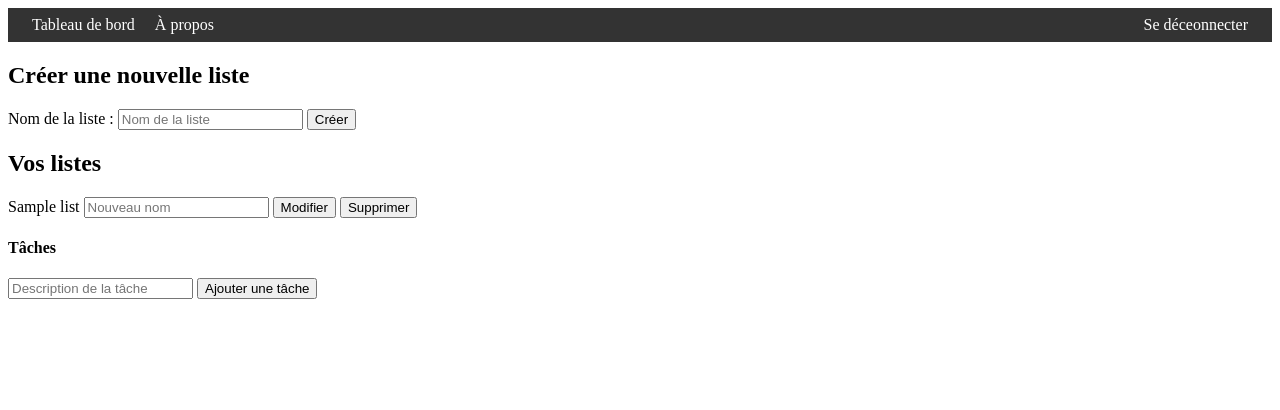
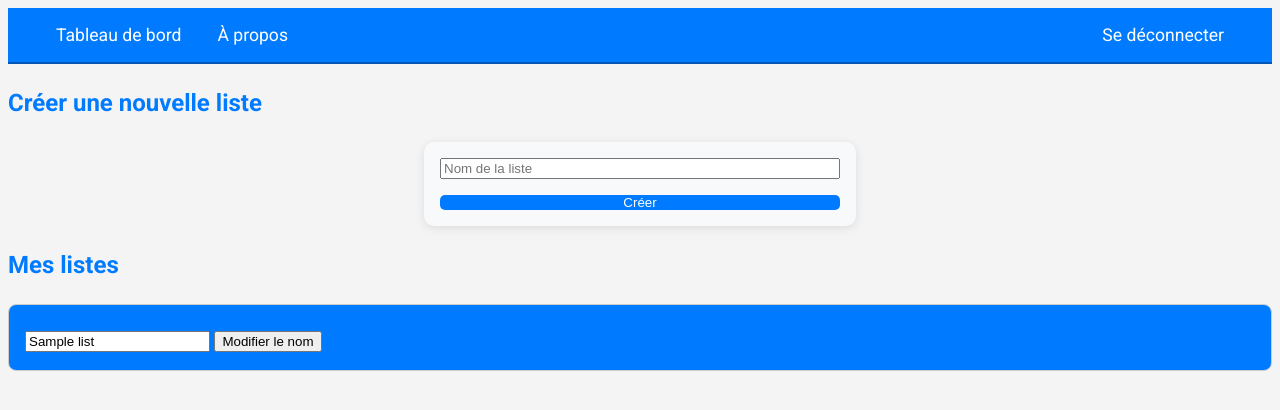
Before and after one commit to CharlesDum/GLO3202_todo, a Flask app: page / in a window 1280 px wide. Shown: the top 410 px of the page. Run offline with Flask 3, Linux system fonts and the light colour scheme; the visitor is signed in with stand-in values (Sample User, id 1); a database or web service that is not in the repository returns one stand-in record (values such as "Sample title").

Commit message:
Ajoute style pour le tableau de bord

```diff
--- a/app/__init__.py
+++ b/app/__init__.py
@@ -17,8 +17,8 @@ def create_app():
     app.config["SECRET_KEY"] = os.getenv('SECRET_KEY')
 
     mongo.init_app(app)
+    login_manager.init_app(app)
 
-    login_manager.init_app(app)
     login_manager.login_view = "login"
 
     return app
--- a/app/routes.py
+++ b/app/routes.py
@@ -19,7 +19,7 @@ def register_routes(app):
                     ]
             for list in lists:
                 list["_id"] = str(list["_id"])
-            return render_template("dashboard.html", username = current_user.username, lists=lists)
+            return render_template("dashboard.html", username=current_user.username, lists=lists)
         return render_template("index.html")
 
     @app.route("/about")
--- /dev/null
+++ b/app/static/script.js
@@ -0,0 +1,24 @@
+document.addEventListener("DOMContentLoaded", function() {
+    const accordions = document.querySelectorAll('.accordion-header')
+
+    accordions.forEach(accordion => {
+        accordion.addEventListener('click', function() {
+            const content = this.nextElementSibling
+
+            const isActive = content.style.display === 'block'
+
+            if (!isActive) {
+                content.style.display = 'block'
+            } else {
+                content.style.display = 'none'
+            }
+        })
+    })
+})
+
+document.querySelectorAll('.accordion-header').forEach(header => {
+    header.addEventListener('click', function() {
+        const item = header.parentElement;
+        item.classList.toggle('open');
+    });
+});
--- a/app/static/style.css
+++ b/app/static/style.css
@@ -1,8 +1,94 @@
 /* Style général */
+body {
+    font-family: 'Roboto', sans-serif;
+    background-color: #f4f4f4;
+    color: #333;
+    line-height: 1.6;
+}
+
+h2 {
+    color: #007bff;
+    font-size: 1.5rem;
+}
+
 ul {
     list-style-type: none;
     padding: 0;
     margin: 0;
+}
+
+/* Style pour les fomulaires */
+.form-create-list {
+    display: flex;
+    flex-direction: column;
+    gap: 1rem;
+    max-width: 400px;
+    margin: 0 auto;
+    padding: 1rem;
+    background-color: #f8f9fa;
+    border-radius: 10px;
+    box-shadow: 0 2px 10px rgba(0, 0, 0, 0.1);
+}
+
+.fomr-create-list input,
+.form-create-list button {
+    padding: 0;
+    border-radius: 5px;
+    border: 1px solid #ccc;
+}
+
+.form-create-list button {
+    background-color: #007bff;
+    color: white;
+    border: none;
+    cursor: pointer;
+}
+
+.form-create-list button:hover {
+    background-color: #0056b3;
+}
+
+/* Style pour les boutons */
+.update-button {
+    background-color: #007bff;
+    color: white;
+    padding: 0.5rem 1rem;
+    border: none;
+    border-radius: 5px;
+    cursor: pointer;
+    transition: background-color 0.3s ease;
+}
+
+.update-button:hover {
+    background-color: #0056b3;
+}
+
+.delete-button {
+    background-color: #dc3545;
+    color: white;
+    padding: 0.5rem 1rem;
+    border: none;
+    border-radius: 5px;
+    cursor: pointer;
+    transition: background-color 0.3s ease;
+}
+
+.delete-button:hover {
+    background-color: #c82333;
+}
+
+.add-button {
+    background-color: #28a745;
+    color: white;
+    padding: 0.5rem 1rem;
+    border: none;
+    border-radius: 5px;
+    cursor: pointer;
+    transition: background-color 0.3s ease;
+}
+
+.add-button:hover {
+    background-color: #218838;
 }
 
 /* Style pour la navbar */
@@ -10,26 +96,32 @@ ul {
     display: flex;
     justify-content: space-between;
     align-items: center;
-    background-color: #333;
-    padding: 0.5rem 1rem;
+    background-color: #007bff;
+    padding: 0.8rem 2rem;
+    border-bottom: 2px solid #0056b3
 }
 
 .navbar a {
     color: white;
     text-decoration: none;
-    margin: 0 0.5rem;
+    margin: 0 1rem;
+    font-size: 1.1rem;
 }
 
 .navbar a:hover {
     text-decoration: underline;
+    color: #ffd700;
 }
 
 /* Style des messages flash */
 .flash-message {
-    padding: 0.5rem;
+    padding: 1rem;
     margin: 0.5rem 0;
     border: 1px solid;
     border-radius: 5px;
+    display: flex;
+    align-items: center;
+    font-size: 1rem;
 }
 
 .flash-message.success {
@@ -43,3 +135,61 @@ ul {
     background-color: #f8d7da;
     border-color: #f5c6cb
 }
+
+.flash-message i {
+    margin-right: 0.5rem;
+}
+
+/* Accordéon */
+.accordion {
+    margin-top: 20px;
+}
+
+.accordion-item {
+    border: 1px solid #ccc;
+    margin-bottom: 10px;
+    border-radius: 8px;
+    overflow: hidden;
+    background-color: #f9f9f9;
+    transition: background-color 0.3s ease;
+}
+
+.accordion-item:hover {
+    background-color: #e9ecef;
+}
+
+.accordion-header {
+    background-color: #007bff;
+    color: white;
+    padding: 1rem;
+    cursor: pointer;
+    width: 100%;
+    border: none;
+    text-align: left;
+    outline: none;
+    font-size: 1.1rem;
+}
+
+.accordion-header:hover {
+    background-color: #0056b3;
+}
+
+.accordion-content {
+    display: none;
+    padding: 1rem;
+    background-color: #f1f1f1;
+}
+
+.accordion-item.open .accordion-content {
+    display: block;
+}
+
+.accordion-item button {
+    margin-top: 10px;
+}
+
+.accordion-content ul {
+    list-style: none;
+    padding: 0;
+    margin: 0;
+}
--- a/app/templates/base.html
+++ b/app/templates/base.html
@@ -4,6 +4,7 @@
     <meta charset="UTF-8">
     <meta name="viewport" content="width=device-width, initial-scale=1.0">
     <title>Todo App</title>
+    <link href="https://fonts.googleapis.com/css2?family=Roboto:wght@400;500;700&display=swap" rel="stylesheet">
     <link rel="stylesheet" href="{{ url_for('static', filename='style.css') }}">
 </head>
 <body>
@@ -16,7 +17,7 @@
         </div>
         <div>
             {% if current_user.is_authenticated %}
-                <a href="{{ url_for('logout') }}">Se déceonnecter</a>
+                <a href="{{ url_for('logout') }}">Se déconnecter</a>
             {% else %}
                 <a href="{{ url_for('login') }}">Se connecter</a>
                 <a href="{{ url_for('signup') }}">S'inscrire</a>
@@ -39,5 +40,7 @@
 
     {% endblock %}
 
+    <script src="{{ url_for('static', filename='script.js') }}"></script>
+
 </body>
 </html>
--- a/app/templates/dashboard.html
+++ b/app/templates/dashboard.html
@@ -3,53 +3,45 @@
 {% block content %}
     <!-- Formulaire pour créer une nouvelle liste -->
     <h2>Créer une nouvelle liste</h2>
-    <form action="{{ url_for('create_list') }}" method="POST">
-    <label for="listName">Nom de la liste :</label>
+    <form action="{{ url_for('create_list') }}" method="POST" class="form-create-list">
     <input type="text" id="listName" name="name" placeholder="Nom de la liste" required>
     <button type="submit">Créer</button>
     </form>
 
     <!-- Afficher les listes existantes -->
-    <h2>Vos listes</h2>
-    <ul>
+    <h2>Mes listes</h2>
+    <div class="accordion">
         {% for todo_list in lists %}
-            <li>
-                {{ todo_list.name }}
-                <form action="{{ url_for('handle_list', list_id=todo_list._id) }}" method="POST" style="display: inline;">
-                    <input type="text" name="name" placeholder="Nouveau nom" required>
-                    <input type="hidden", name="action" value="update">
-                    <button type="submit">Modifier</button>
+        <div class="accordion-item">
+            <div class="accordion-header">
+                <form action="{{ url_for('handle_list', list_id=todo_list._id) }}" method="POST">
+                    <input type="text" name="name" value="{{ todo_list.name }}" required>
+                    <button type="submit" name="action" value="update">Modifier le nom</button>
                 </form>
-                <form action="{{ url_for('handle_list', list_id=todo_list._id) }}" method="POST" style="display: inline;">
-                    <input type="hidden" name="action" value="delete">
-                    <button type="submit" onclick="return confirm('Voulez-vous vraiment supprimer cette liste ?');">Supprimer</button>
-                </form>
-
-                <!-- Tâches associées -->
-                <h4>Tâches</h4>
+            </div>
+            <div class="accordion-content">
                 <ul>
                     {% for task in todo_list.tasks %}
+                    <!-- Tâches associées -->
                     <li>
-                        <form action="{{ url_for('handle_task', list_id=todo_list._id, task_id=task._id) }}" method="POST" style="display: inline">
-                            <input type="text" name="description" value="{{ task.description }}">
+                        <form action="{{ url_for('handle_task', list_id=todo_list._id, task_id=task._id) }}" method="POST">
+                            <input type="text" name="description" value="{{ task.description }}" {% if task.completed %}readonly{% endif %}>
                             <input type="checkbox" name="completed" {% if task.completed %}checked{% endif %}>
-                            <input type="hidden" name="action" value="update">
-                            <button type="submit">Mettre à jour</button>
-                        </form>
-                        <form action="{{ url_for('handle_task', list_id=todo_list._id, task_id=task._id) }}" method="POST" style="display: inline;">
-                            <input type="hidden" name="action" value="delete">
-                            <button type="submit" onclick="return confirm('Voulez-vous vraiment supprimer cette tâche ?');">Supprimer</button>
+                            <button type="submit" name="action" value="update" class="update-button">Mettre à jour</button>
+                            <button type="submit" name="action" value="delete" class="delete-button">Supprimer</button>
                         </form>
                     </li>
                     {% endfor %}
                 </ul>
-
                 <!-- Ajouter une nouvelle tâche -->
                 <form action="{{ url_for('add_task', list_id=todo_list._id) }}" method="POST">
-                    <input type="text" name="description" placeholder="Description de la tâche" required>
-                    <button type="submit">Ajouter une tâche</button>
+                    <input type="text" name="description" placeholder="Nouvelle tâche">
+                    <button type="submit" class="add-button">Ajouter</button>
                 </form>
-            </li>
+            </div>
+        </div>
         {% endfor %}
-    </ul>
+    </div>
+
+
 {% endblock %}
```
Also changed, not shown: app/forms.py (deleted).
